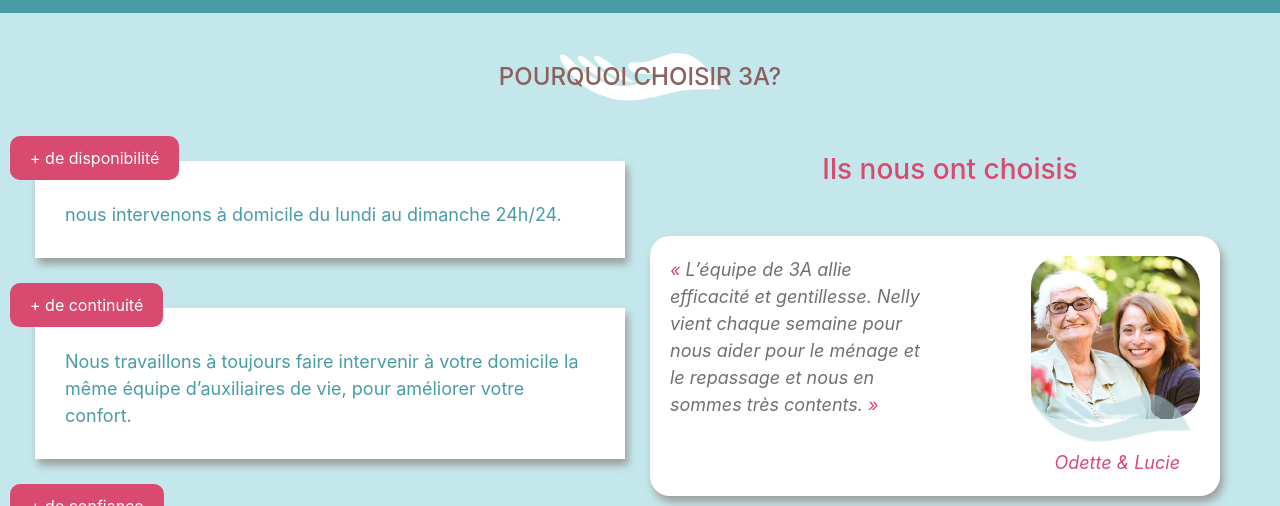
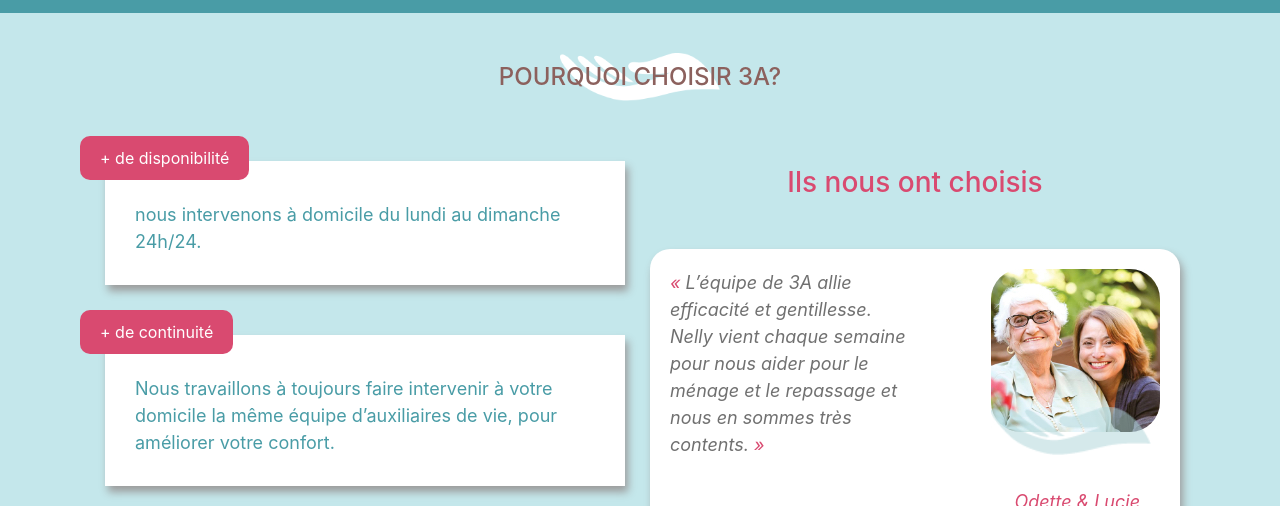
Before and after one commit to Big-Jul/La-Team-Win, a website: page src/index.html in a window 1280 px wide. Shown: the part 256-762 px from the top of the page. Drawn offline with nearby package versions, Linux system fonts and the light colour scheme; files that its build step writes are made by us from their sources.

Commit message:
responsive lg cartes temoignages 992px

```diff
--- a/src/index.html
+++ b/src/index.html
@@ -70,7 +70,7 @@
 <!-- ======================SECTION 3 POURQUOI JULIA=========================== -->
 <section class="temoignage">
 <h2 class="section-title">pourquoi choisir 3A?</h2>
-<div class="pourquoi">
+<div class="pourquoi container">
 
      <div class="pourquoi-inner container">
 
--- a/src/scss/layouts/_home.scss
+++ b/src/scss/layouts/_home.scss
@@ -164,7 +164,7 @@
 }
 
 
-@media(min-width:964px){
+@media(min-width:992px){
 
 .pourquoi{
   display: flex;
```
